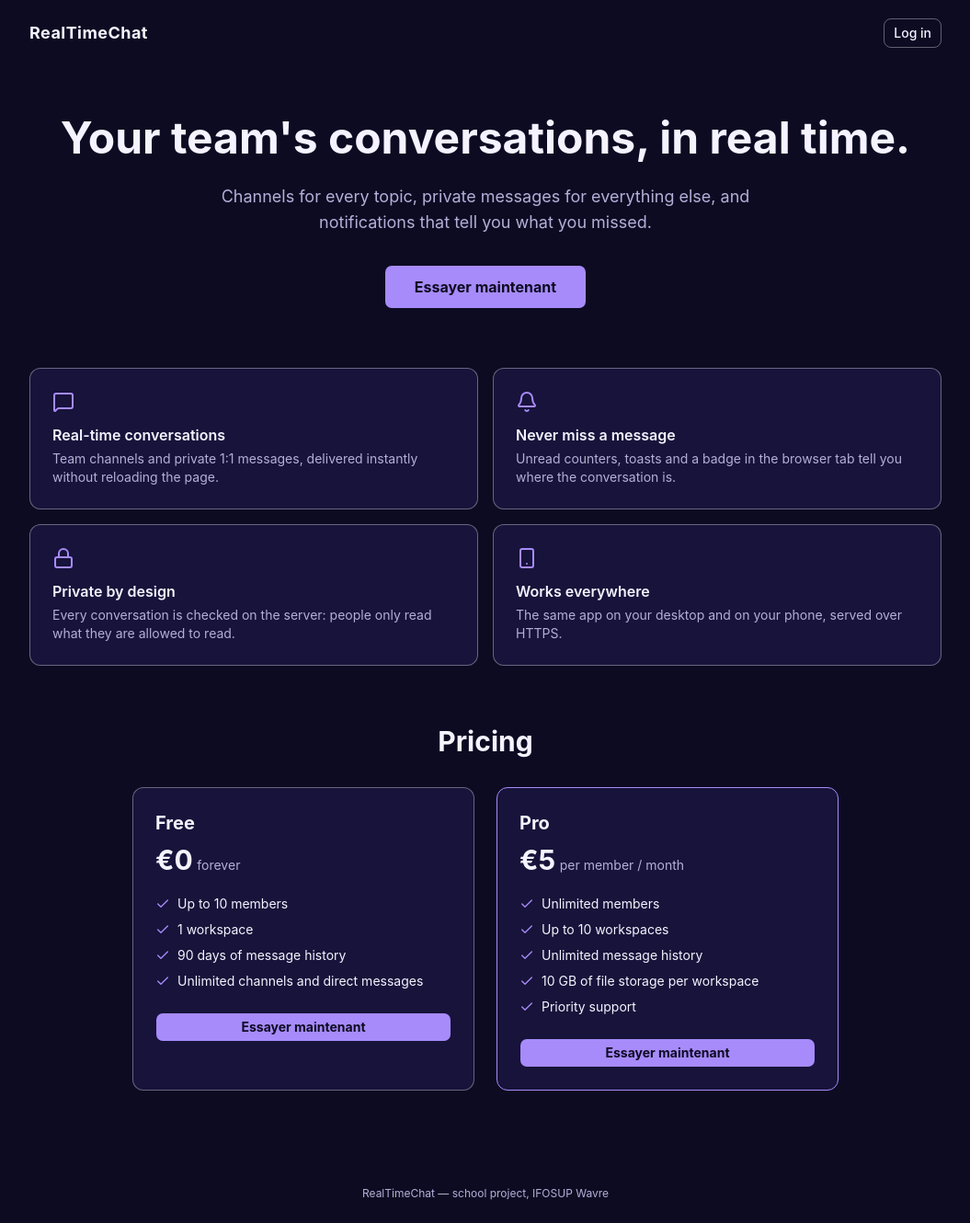
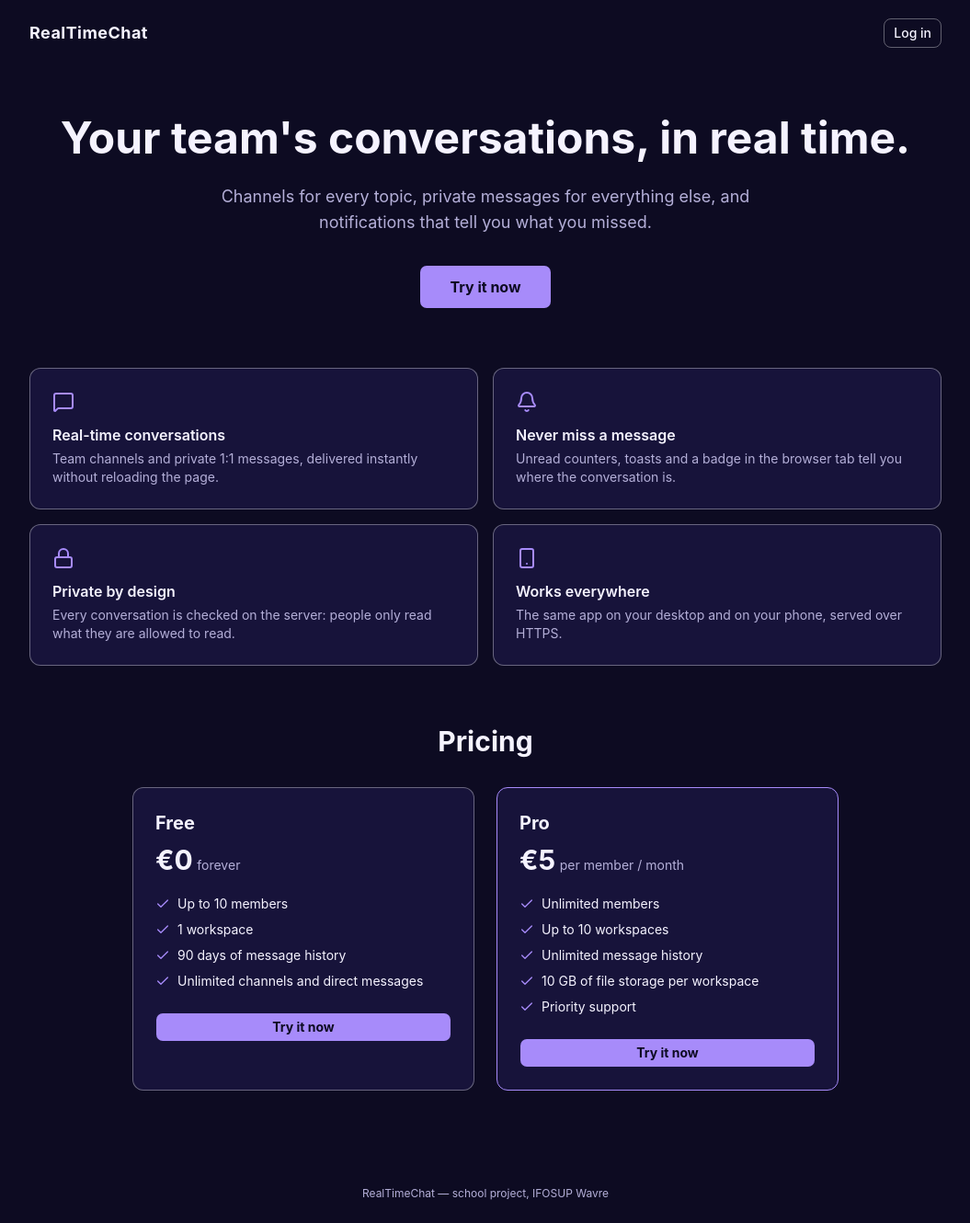
Before and after one commit to buzzy002/RealTimeChat, a React (Vite) app in the folder app-client/: page / in a window 1280 px wide. Shown: the whole page at 92% size, without its empty margins (112-1167 px from the left). Built offline with nearby package versions, Linux system fonts and the light colour scheme; no server answers.

Commit message:
fix(front): use English for the landing call to action

```diff
--- a/app-client/src/Landing.jsx
+++ b/app-client/src/Landing.jsx
@@ -41,7 +41,7 @@ function Landing({ onTry, onLogin }) {
           Channels for every topic, private messages for everything else, and notifications that tell you what you missed.
         </p>
         <Button onClick={onTry} className="mt-8 h-12 px-8 text-base font-bold bg-[var(--accent)] hover:bg-[var(--accent-hover)] text-[var(--on-accent)] cursor-pointer">
-          Essayer maintenant
+          Try it now
         </Button>
       </section>
 
@@ -77,7 +77,7 @@ function Landing({ onTry, onLogin }) {
                 ))}
               </ul>
               <Button onClick={onTry} className="mt-6 w-full bg-[var(--accent)] hover:bg-[var(--accent-hover)] text-[var(--on-accent)] font-bold cursor-pointer">
-                Essayer maintenant
+                Try it now
               </Button>
             </div>
           ))}
```
